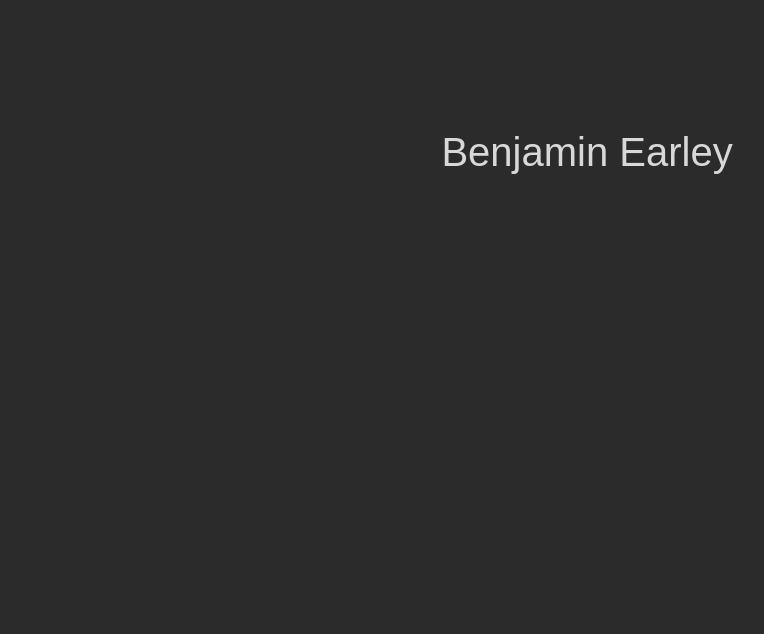
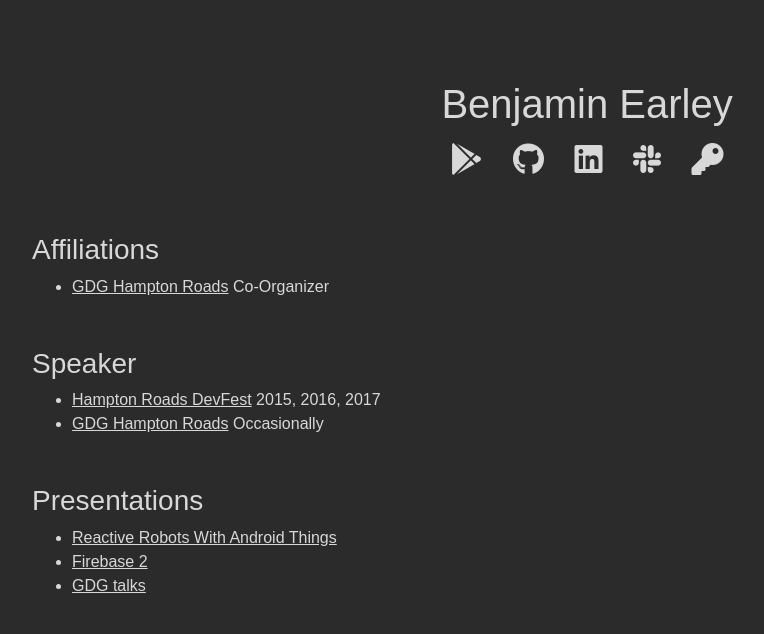
Before and after one commit to BenjaminEarley/PersonalWebsite, a website built with webpack: page src/index.html in a window 1280 px wide. Shown: the whole page, without its empty margins (53-817 px from the left). Built offline with nearby package versions, Linux system fonts and the light colour scheme; some packages are replaced by stand-ins of ours.

Commit message:
Adding Content

```diff
--- a/src/index.html
+++ b/src/index.html
@@ -3,14 +3,20 @@
 
 <head>
   <meta charset="UTF-8">
-  <title></title>
-  <meta name="description" content="">
+  <meta name="viewport" content="width=device-width, initial-scale=1, shrink-to-fit=no">
+  <meta name="theme-color" content="#2B2B2B">
+  <meta name="apple-mobile-web-app-status-bar-style" content="black-translucent">
+  <link rel="icon" sizes="192x192" href="icon.png">
+  <link rel="apple-touch-icon" href="icon.png">
+  <link rel="shortcut icon" href="favicon.ico" type="image/x-icon">
+  <title>Benjamin's Website</title>
+  <meta name="description" content="Benjamin Earley's Personal Website">
 </head>
 
 <body>
   <main role="main" class="container">
 
-    <div class="content">
+    <div class="header">
 
       <div class="row">
         <div class="col">
@@ -18,6 +24,68 @@
         </div>
       </div>
 
+      <div class="row">
+        <div class="col">
+          <a class="btn btn-dark" href="https://play.google.com/store/apps/developer?id=Ben+and+Friends" target="_blank">
+            <i class="fab fa-google-play fa-2x"></i>
+          </a>
+          <a class="btn btn-dark" href="https://github.com/benjaminearley" target="_blank">
+            <i class="fab fa-github fa-2x"></i>
+          </a>
+          <a class="btn btn-dark" href="https://www.linkedin.com/in/benjamin-earley-02ab2b19" target="_blank">
+            <i class="fab fa-linkedin fa-2x"></i>
+          </a>
+          <a class="btn btn-dark" href="https://slackin757dev.herokuapp.com/" target="_blank">
+            <i class="fab fa-slack fa-2x"></i>
+          </a>
+          <a class="btn btn-dark" href="https://keybase.io/bin_earley" target="_blank">
+            <i class="fas fa-key fa-2x"></i>
+          </a>
+        </div>
+      </div>
+
+    </div>
+
+    <div class="row item">
+      <div class="col">
+        <h3>Affiliations</h3>
+        <ul>
+          <li>
+            <a href="https://www.meetup.com/GDG-Hampton-Roads/" target="_blank">GDG Hampton Roads</a> Co-Organizer
+          </li>
+        </ul>
+      </div>
+    </div>
+
+    <div class="row item">
+      <div class="col">
+        <h3>Speaker</h3>
+        <ul>
+          <li>
+            <a href="http://hrdevfest.org/" target="_blank">Hampton Roads DevFest</a> 2015, 2016, 2017
+          </li>
+          <li>
+            <a href="https://www.meetup.com/GDG-Hampton-Roads/" target="_blank">GDG Hampton Roads</a> Occasionally
+          </li>
+        </ul>
+      </div>
+    </div>
+
+    <div class="row item">
+      <div class="col">
+        <h3>Presentations</h3>
+        <ul>
+          <li>
+            <a href="https://drive.google.com/file/d/1Yg_aJBBmHD0ZjNagn2DGoGlvel_fNfCJ" target="_blank">Reactive Robots With Android Things</a>
+          </li>
+          <li>
+            <a href="https://drive.google.com/open?id=1UxiFgl9NyczbZz0QWp9YwNn2tUupqZn9rgugID7zyOo" target="_blank">Firebase 2</a>
+          </li>
+          <li>
+            <a href="https://drive.google.com/open?id=15v77hYyNWGh0gUCR6-NeRUCIHKx7zSHs" target="_blank">GDG talks</a>
+          </li>
+        </ul>
+      </div>
     </div>
 
   </main>
--- a/src/styles/_custom.scss
+++ b/src/styles/_custom.scss
@@ -1,7 +1,14 @@
-// Customize Bootstrap variables here
-$body-bg: #2B2B2B;
-$body-color: #D8D8D8;
+@import "variables";
 
-$font-family-sans-serif: "Fira Sans", Arial, sans-serif;
+// Bootstrap Customization
+$body-bg: $my-dark;
+$body-color: $my-primary;
+$primary: $my-primary;
+$secondary: $my-secondary;
+$dark: $my-dark;
+$font-family-sans-serif: "Fira Mono", Arial, sans-serif;
 
+@import url('https://use.fontawesome.com/releases/v5.0.10/css/brands.css');
+@import url('https://use.fontawesome.com/releases/v5.0.10/css/solid.css');
+@import url('https://use.fontawesome.com/releases/v5.0.10/css/fontawesome.css');
 @import "~bootstrap/scss/bootstrap";
--- /dev/null
+++ b/src/styles/_variables.scss
@@ -0,0 +1,3 @@
+$my-primary: #D8D8D8;
+$my-secondary: #989898;
+$my-dark: #2B2B2B;
--- a/src/styles/main.scss
+++ b/src/styles/main.scss
@@ -1,10 +1,24 @@
-// Add your Sass styling here
-body {
-  padding-top: 5rem;
-}
-.content {
-  padding: 3rem 1.5rem;
+@import "custom";
+@import "variables";
+
+.header {
   text-align: center;
+  padding-top: 2rem;
+  padding-bottom: 2rem;
+  @include media-breakpoint-up(md) {
+    padding-top: 5rem;
+  }
 }
 
-@import "custom";
+.item {
+  padding-top: 1rem;
+  padding-bottom: 1rem;
+}
+
+.fab, .fas {
+  color: $my-primary;
+}
+
+a {
+  text-decoration: underline;
+}
--- a/webpack.config.js
+++ b/webpack.config.js
@@ -3,6 +3,7 @@
 const HtmlWebpackPlugin = require('html-webpack-plugin');
 const UglifyJsPlugin = require('uglifyjs-webpack-plugin');
 const GoogleFontsPlugin = require("google-fonts-webpack-plugin")
+const CopyWebpackPlugin = require('copy-webpack-plugin');
 
 module.exports = {
   entry: './src/index.js',
@@ -37,12 +38,15 @@
     new GoogleFontsPlugin({
       fonts: [
         {
-          family: "Fira Sans",
+          family: "Fira Mono",
           variants: ["400"]
         }
       ]
     }),
-    new UglifyJsPlugin()
+    new UglifyJsPlugin(),
+    new CopyWebpackPlugin([
+      { from: 'static' }
+    ])
   ],
   resolve: {
     extensions: ['.js'],
@@ -72,7 +76,7 @@
           }, {
             loader: 'postcss-loader', // Run post css actions
             options: {
-              plugins: function() { // post css plugins, can be exported to postcss.config.js
+              plugins: function () { // post css plugins, can be exported to postcss.config.js
                 return [require('precss'), require('autoprefixer')];
               }
             }
```
Also changed, not shown: package.json (+6 -4 lines), static/favicon.ico (added), static/icon.png (added), 1 other file.
